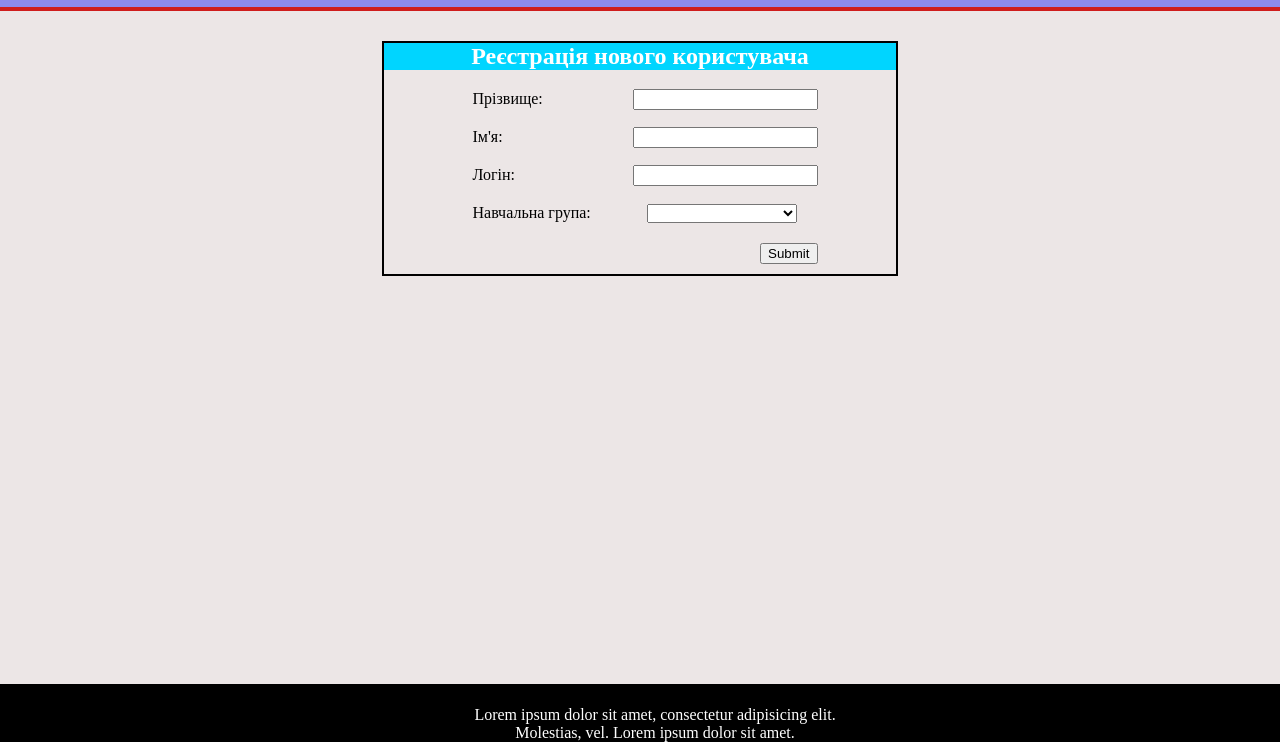
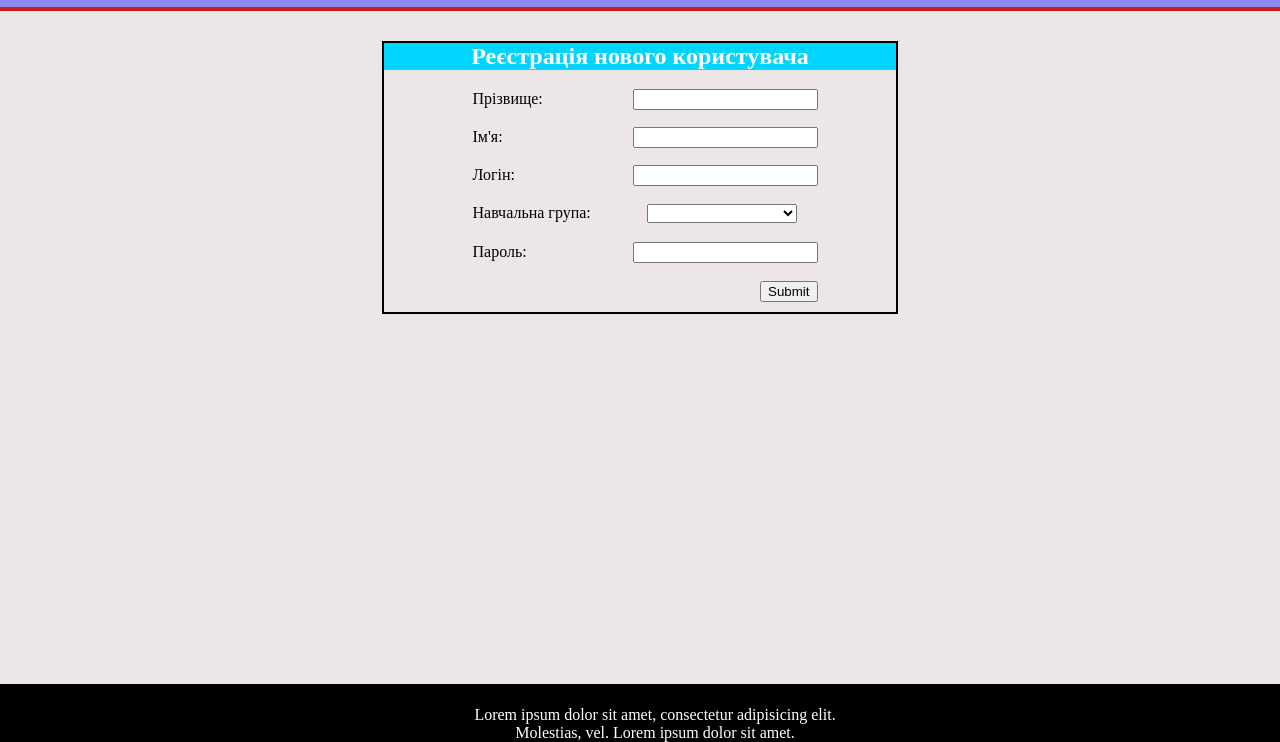
Before and after one commit to AndrewSkarg/Vlasenko_TSPP, a plain HTML site: page register.html in a window 1280 px wide. Shown: the part 58-800 px from the top of the page. Drawn offline with Linux system fonts and the light colour scheme.

Commit message:
Password_input

```diff
--- a/register.html
+++ b/register.html
@@ -39,6 +39,7 @@
                 <select style="width: 100%;" name="group"></select>
                </div>
                <br>
+               <div class="lRegDiv">Пароль:</div><input type="text" name="password" ><br>
             </div>
 
             <div id="login">
```
